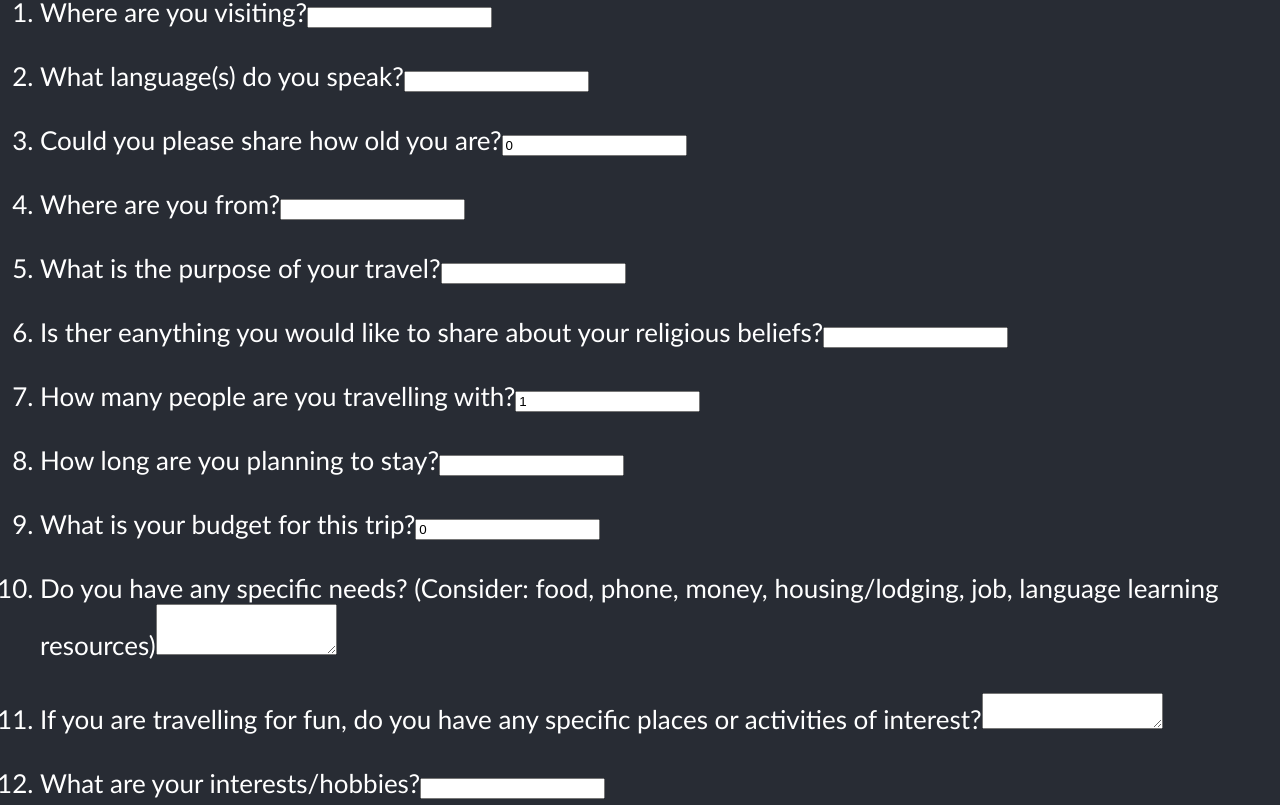
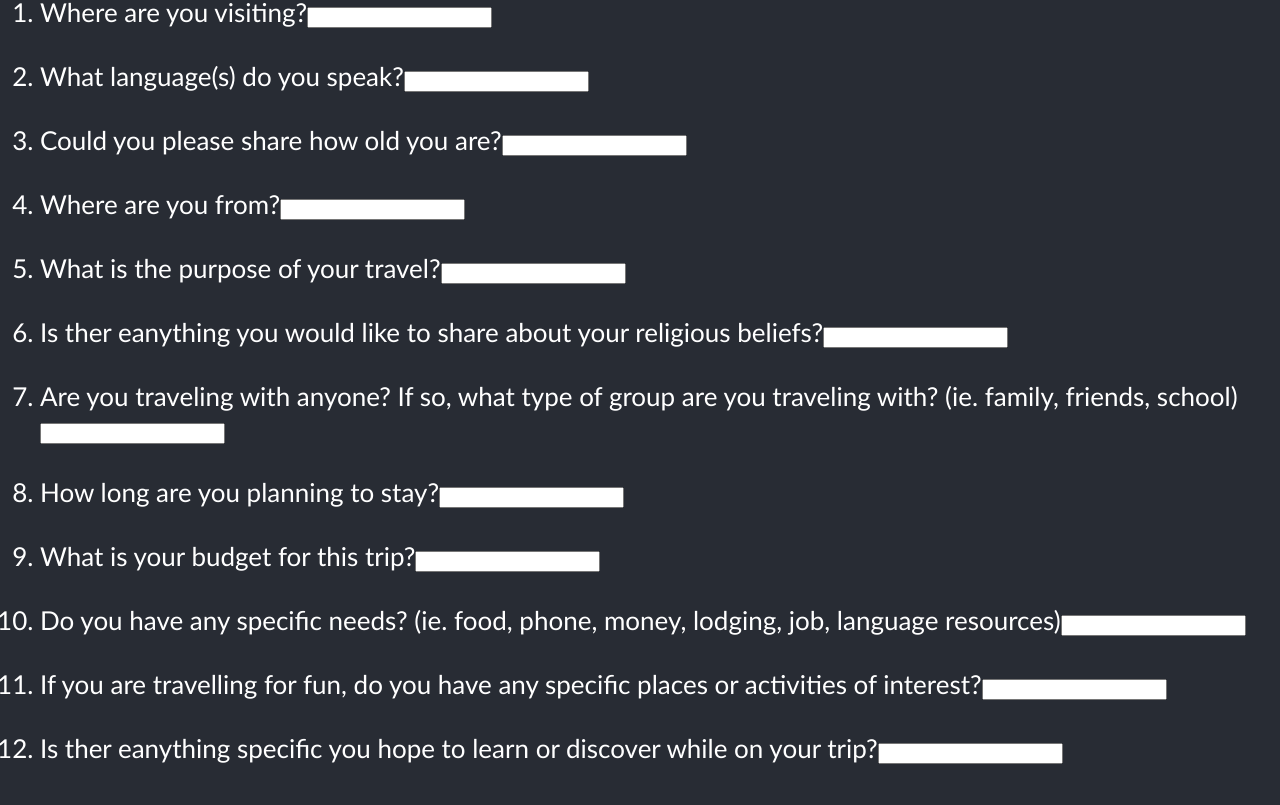
Before and after one commit to IsaacWeber1/community-connect, a React (Create React App) app: page / in a window 1280 px wide. Shown: the part 295-1100 px from the top of the page. Built offline with nearby package versions, Linux system fonts and the light colour scheme.

Commit message:
lots of good changes

```diff
--- a/src/form-components/FirstQuestionSet.tsx
+++ b/src/form-components/FirstQuestionSet.tsx
@@ -3,24 +3,22 @@ import { Col, Form, Row } from "react-bootstrap";
 
 export function FirstQuestionSet(): JSX.Element {
 
-    const [destination, setDestination]= useState<string>("");
-    const [purpose, setPurpose] = useState<string>("");
-    const [beliefs, setBeliefs] = useState<string>("");
-    const [languages, setLanguages]= useState<string>("");
-    const [travellerCount, setTravellerCount] = useState<number>(1);
-    const [duration, setDuration] = useState<string>("");
-    const [needs, setNeeds] = useState<string>("");
-    const [locations, setLocations] = useState<string>("");
-    const [previouslyBeen, setPreviouslyBeen] = useState<boolean>(false);
-    const [age, setAge] = useState<number>(0);
+    const [destination, setDestination]= useState<string>();
+    const [purpose, setPurpose] = useState<string>();
+    const [beliefs, setBeliefs] = useState<string>();
+    const [languages, setLanguages]= useState<string>();
+    const [duration, setDuration] = useState<string>();
+    const [needs, setNeeds] = useState<string>();
+    const [locations, setLocations] = useState<string>();
+    const [age, setAge] = useState<number>();
     const [interests, setInterests] = useState<string>();
     const [origin, setOrigin] = useState<string>();
     const [dietaryInfo, setDietaryInfo] = useState<string>();
-    const [bugdet, setBudget] = useState<number>(0);
+    const [bugdet, setBudget] = useState<number>();
 
     return (
         <ol>
-            <h4>We will ask a feq questions to ensure your trip is personalized to your preferences</h4>
+            <h4>We will ask a few questions to ensure your trip is personalized to your preferences</h4>
             <br></br>
             <Form.Group controlId="placeVisiting">
                 <li>
@@ -85,11 +83,10 @@ export function FirstQuestionSet(): JSX.Element {
             <br></br>
             <Form.Group controlId="numberTravellingWith">
                 <li>
-                    <Form.Label>How many people are you travelling with?</Form.Label>
+                    <Form.Label>Are you traveling with anyone? If so, what type of group are you traveling with? (ie. family, friends, school)</Form.Label>
                     <Form.Control
-                    type="number"
-                    value={travellerCount}
-                    onChange={(event: React.ChangeEvent<HTMLInputElement>) => setTravellerCount(parseInt(event.target.value))}>
+                    value={interests}
+                    onChange={(event: React.ChangeEvent<HTMLInputElement>) => setInterests(event.target.value)}>
                     </Form.Control>
                 </li>
             </Form.Group>
@@ -117,10 +114,8 @@ export function FirstQuestionSet(): JSX.Element {
             <br></br>
             <Form.Group controlId="needs">
                 <li>
-                    <Form.Label>Do you have any specific needs? (Consider: food, phone, money, housing/lodging, job, language learning resources)</Form.Label>
+                    <Form.Label>Do you have any specific needs? (ie. food, phone, money, lodging, job, language resources)</Form.Label>
                     <Form.Control
-                    as="textarea"
-                    rows={3}
                     value={needs}
                     onChange={(event: React.ChangeEvent<HTMLInputElement>) => setNeeds(event.target.value)}>
                     </Form.Control>
@@ -131,20 +126,8 @@ export function FirstQuestionSet(): JSX.Element {
                 <li>
                     <Form.Label>If you are travelling for fun, do you have any specific places or activities of interest?</Form.Label>
                     <Form.Control
-                    as="textarea"
                     value={locations}
                     onChange={(event: React.ChangeEvent<HTMLInputElement>) => setLocations(event.target.value)}>
-                    </Form.Control>
-                </li>
-            </Form.Group>
-            <br></br>
-            <Form.Group controlId="interests/hobbies">
-                <li>
-                    <Form.Label>What are your interests/hobbies?</Form.Label>
-                    <Form.Control
-                    type="textarea"
-                    value={interests}
-                    onChange={(event: React.ChangeEvent<HTMLInputElement>) => setInterests(event.target.value)}>
                     </Form.Control>
                 </li>
             </Form.Group>
@@ -152,10 +135,12 @@ export function FirstQuestionSet(): JSX.Element {
             <Form.Group controlId="hasDietaryRestrictions">
                 <li>
                     <Form.Label>Is ther eanything specific you hope to learn or discover while on your trip?</Form.Label>
-                    <Form.Control
-                    value={dietaryInfo}
-                    onChange={(event: React.ChangeEvent<HTMLInputElement>) => setDietaryInfo(event.target.value)}>
-                    </Form.Control>
+                    <span>
+                        <Form.Control
+                        value={dietaryInfo}
+                        onChange={(event: React.ChangeEvent<HTMLInputElement>) => setDietaryInfo(event.target.value)}>
+                        </Form.Control>
+                    </span>
                 </li>
             </Form.Group>
         </ol>
```
